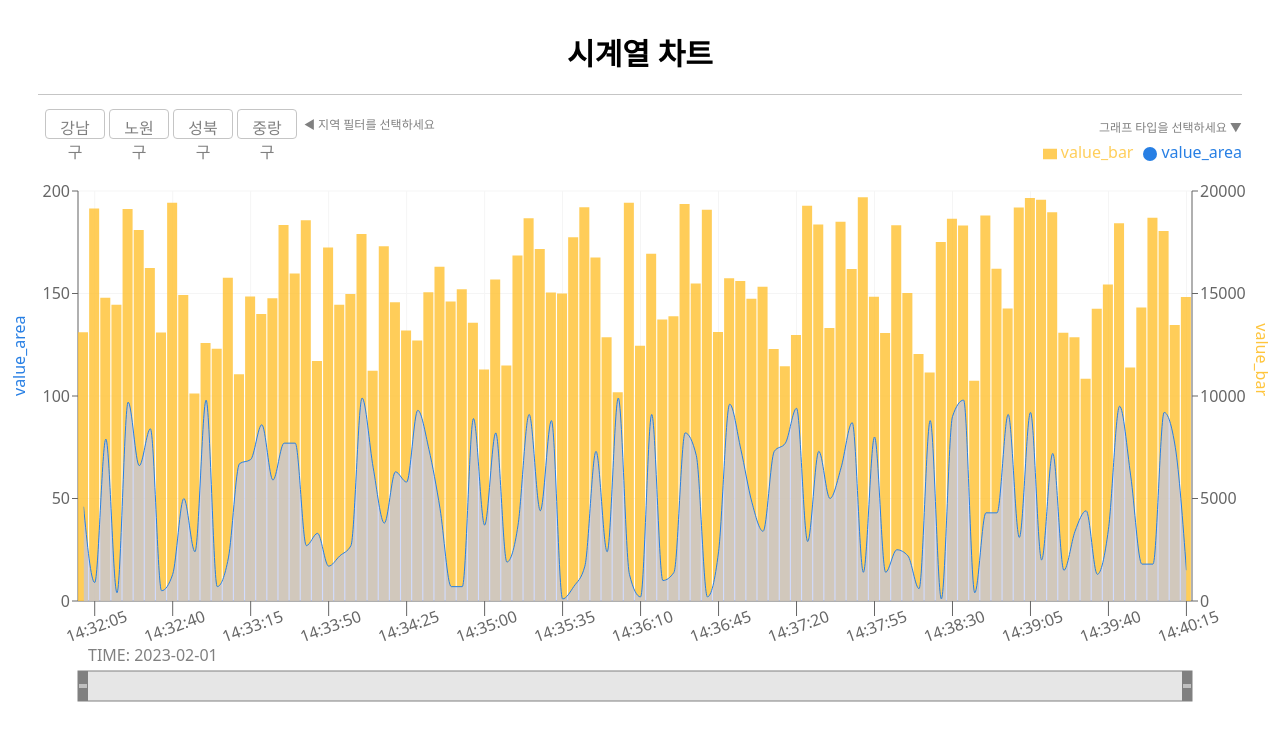
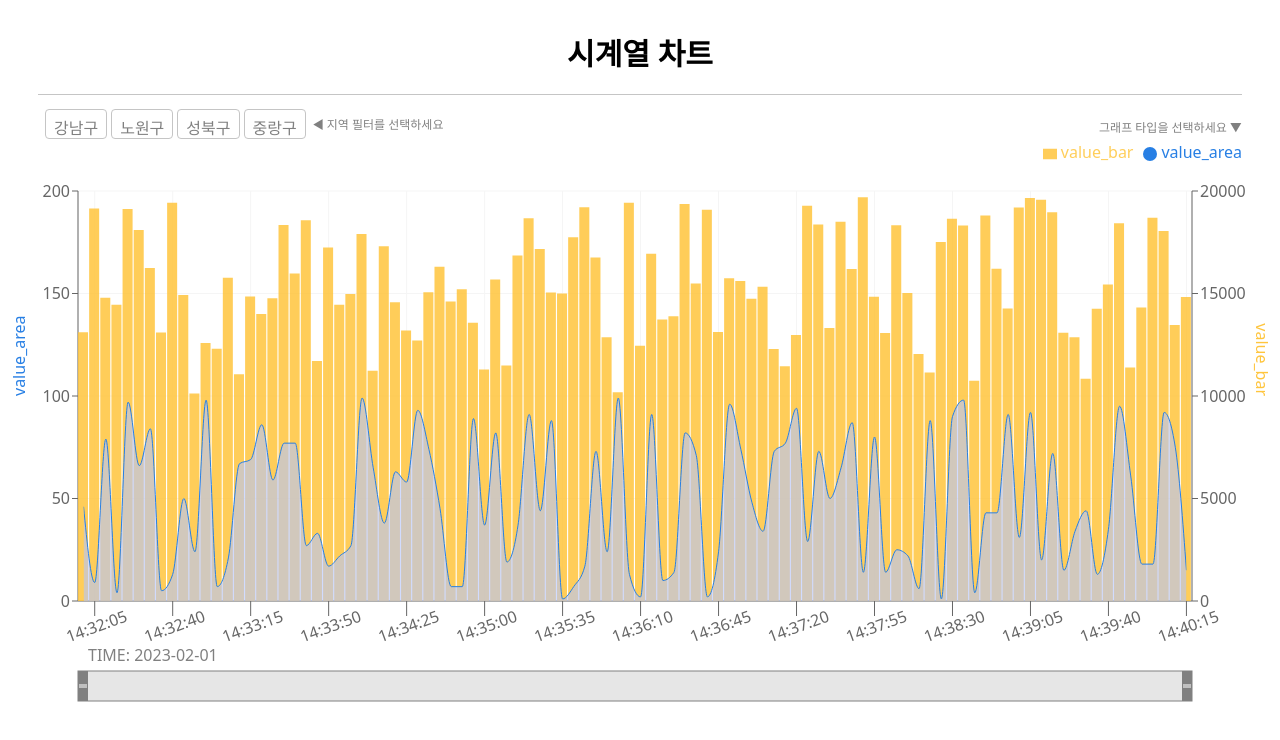
Before and after one commit to 0chae01/time-series-chart, a React (Vite) app: page / in a window 1280 px wide. Shown: the top 740 px of the page. Built offline with nearby package versions, Linux system fonts and the light colour scheme.

Commit message:
fix: 버튼 width fit-content 처리

```diff
--- a/src/index.css
+++ b/src/index.css
@@ -30,7 +30,7 @@ header {
 button {
   font-size: 16px;
   color: gray;
-  width: 60px;
+  width: fit-content;
   height: 30px;
   padding: 5px 8px 4px 8px;
   margin: 4px 2px;
@@ -40,6 +40,7 @@ button {
   border-radius: 4px;
   z-index: 99999;
 }
+
 button:hover {
   background-color: rgb(236, 236, 236);
 }
```
